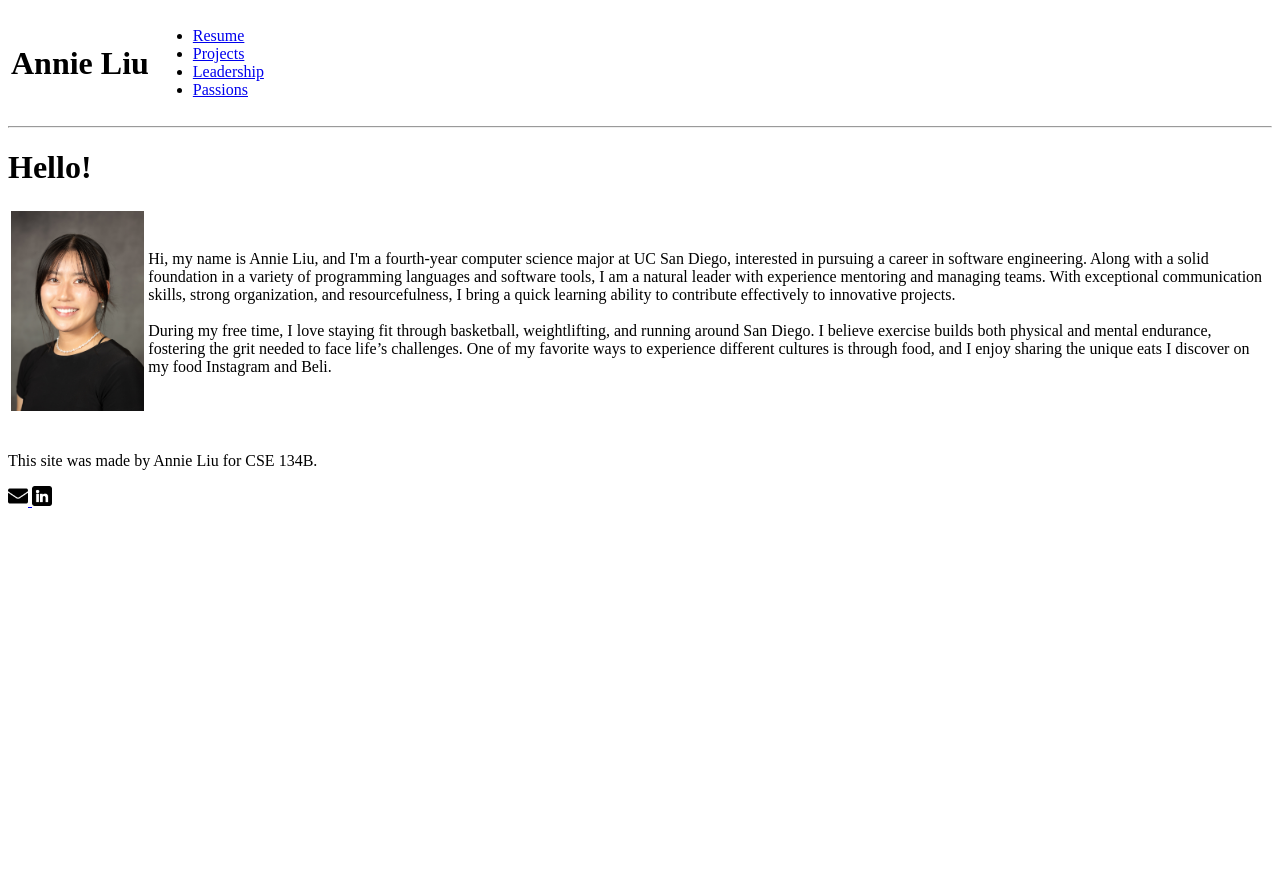
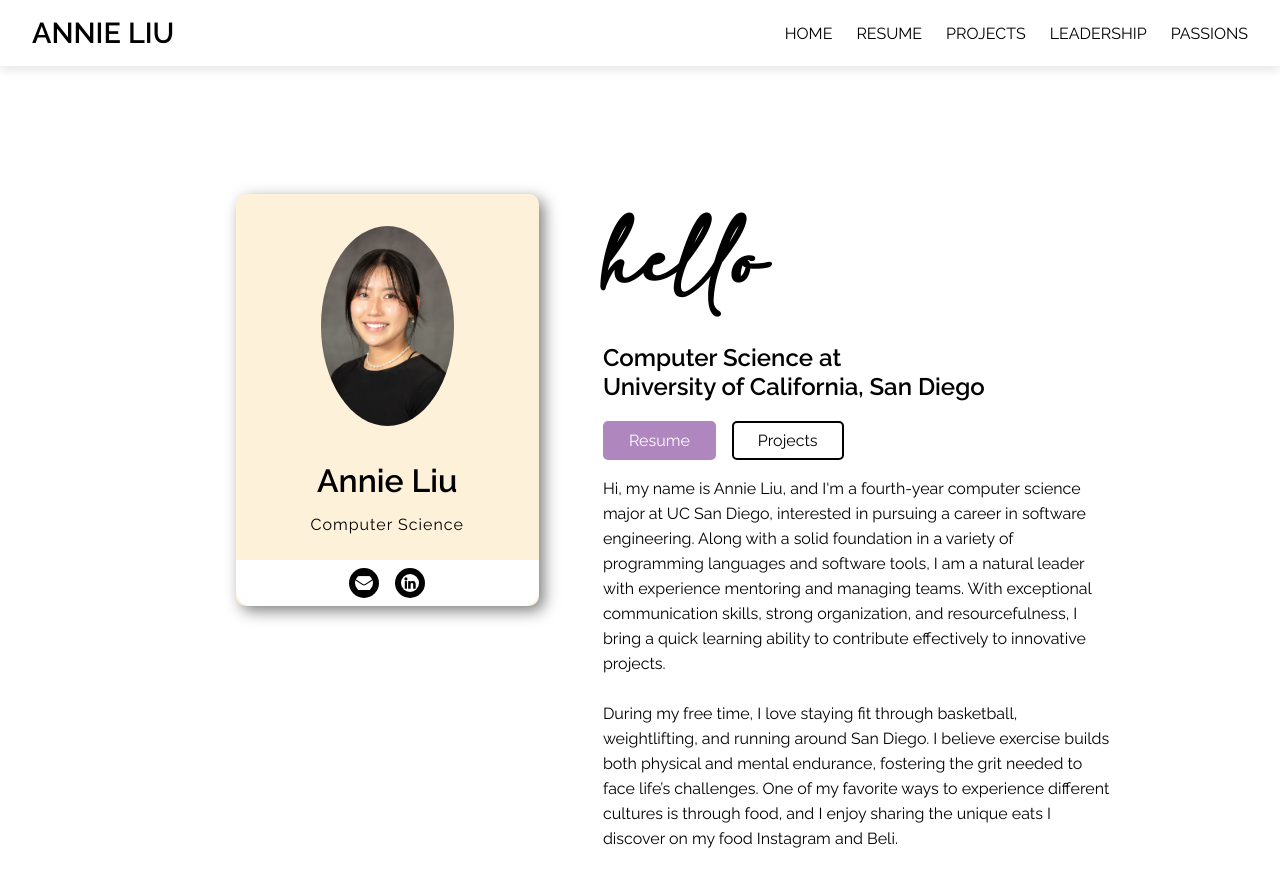
Before and after one commit to aliu104/cse134-portfolio-hw3, a plain HTML site: page index.html in a window 1280 px wide. Shown: the top 870 px of the page. Before the commit the page ends 800 px from the top, so only its background shows below. Drawn offline with Linux system fonts and the light colour scheme; a web font is replaced by a local one.

Commit message:
done w home page lmao

```diff
--- a/index.html
+++ b/index.html
@@ -5,49 +5,79 @@
     <meta name="viewport" content="width=device-width, initial-scale=1.0">
     <title>Annie Liu</title>
     <link rel="icon" href="assets/butterfly.png" type="image/png">
+    <link rel="stylesheet" href="styles/globals.css">
+    <link rel="stylesheet" href="styles/navbar.css">
+    <link rel="stylesheet" href="styles/home.css">
 </head>
 <body>
-    <header>
-        <!-- Table layout to place H1 and nav side by side, nav at the end of the screen -->
-        <table>
-            <tr>
-                <td>
-                    <h1>Annie Liu</h1>
-                </td>
-                <td>
+
+    <header class="navbar">
+        <h1>ANNIE LIU</h1>
+
         <nav>
-                        <ul>
+            <!-- <label for="menu-toggle" class="hamburger">&#9776;</label> -->
+
+            <ul class="desktop-bar">
+                <li><a href="index.html">Home</a></li>
                 <li><a href="resume.html">Resume</a></li>
                 <li><a href="projects.html">Projects</a></li>
                 <li><a href="leadership.html">Leadership</a></li>
                 <li><a href="passions.html">Passions</a></li>
             </ul>
+
+            <!-- Hamburger Menu (Visible on Smaller Screens) -->
+            <input type="checkbox" id="menu-toggle">
+            <label for="menu-toggle" class="hamburger">
+                <span></span>
+                <span></span>
+                <span></span>
+            </label>
+
+            <ul class="mobile-menu">
+                <li><a href="index.html">Home</a></li>
+                <li><a href="resume.html">Resume</a></li>
+                <li><a href="projects.html">Projects</a></li>
+                <li><a href="leadership.html">Leadership</a></li>
+                <li><a href="passions.html">Passions</a></li>
+            </ul>
+
         </nav>
-                </td>
-            </tr>
-        </table>
     </header>
 
+
     <main>
-        <hr>
-        <h1>Hello!</h1>
 
-        <table>
-            <tr>
-                <!-- Profile Picture -->
-                <td>
-                    <img src="assets/profile.jpg" alt="Profile Picture" height="200">
-                </td>
+        <div class="hero-section">
+            <div class="profile-card">
+                <img src="assets/profile.jpg" alt="Annie Liu" >
+                <h1>Annie Liu</h1>
+                <p>Computer Science</p>
+                <div class="profile-card-footer">
+                    <a href="mailto:anniejiaqiliu@gmail.com" class="icon-circle">
+                        <img src="assets/email.png" alt="Email">
+                    </a>
+                    <a href="https://linkedin.com/in/anniejiaqiliu" class="icon-circle">
+                        <img src="assets/linkedin.png" alt="LinkedIn">
+                    </a>
+                </div>
+            </div>
 
-                <!-- Welcome Message -->
-                <td>
-                    <p>Hi, my name is <span class="highlight">Annie Liu</span>, and I'm a fourth-year computer science major at UC San Diego, interested in pursuing a career in software engineering. Along with a solid foundation in a variety of programming languages and software tools, I am a natural leader with experience mentoring and managing teams. With exceptional communication skills, strong organization, and resourcefulness, I bring a quick learning ability to contribute effectively to innovative projects.<br><br>
+            <div class="about-section">
+                <h1>hello</h1>
+                <h2>
+                    Computer Science at <br>
+                    University of California, San Diego
+                </h2>
+                <div class="buttons">
+                    <a href="resume.html" class="btn btn-primary">Resume</a>
+                    <a href="projects.html" class="btn btn-secondary">Projects</a>
+                </div>
+                <p>
+                    Hi, my name is Annie Liu, and I'm a fourth-year computer science major at UC San Diego, interested in pursuing a career in software engineering. Along with a solid foundation in a variety of programming languages and software tools, I am a natural leader with experience mentoring and managing teams. With exceptional communication skills, strong organization, and resourcefulness, I bring a quick learning ability to contribute effectively to innovative projects.<br><br>
                     During my free time, I love staying fit through basketball, weightlifting, and running around San Diego. I believe exercise builds both physical and mental endurance, fostering the grit needed to face life’s challenges. One of my favorite ways to experience different cultures is through food, and I enjoy sharing the unique eats I discover on my food Instagram and Beli.
-
                 </p>
-                </td>
-            </tr>
-        </table>
+            </div>
+        </div>
 
     </main>
 
@@ -56,16 +86,6 @@
             <br>
             <p>This site was made by Annie Liu for CSE 134B.</p>
         </div>
-
-        <!-- Social Media Icons -->
-        <div>
-            <a href="mailto:anniejiaqiliu@gmail.com" target="_blank" title="Email anniejiaqiliu@gmail.com">
-                <img src="assets/email.png" width="20" alt="Email">
-            </a>
-            <a href="https://linkedin.com/in/anniejiaqiliu" target="_blank" title="Stay posted with me on LinkedIn">
-                <img src="assets/linkedin.png" width="20" alt="LinkedIn">
-            </a>
-        </div>
     </footer>
 
 </body>
--- /dev/null
+++ b/styles/globals.css
@@ -0,0 +1,22 @@
+@import url('https://fonts.googleapis.com/css2?family=Stalemate&display=swap');
+@import url('https://fonts.googleapis.com/css2?family=Raleway:wght@300;400;600&display=swap');
+
+@font-face {
+    font-family: 'Adelia';
+    src: url('../fonts/adelia.woff2') format('woff2'), /* Preferred */
+         url('../fonts/adelia.woff') format('woff'); /* Fallback */
+    font-weight: normal;
+    font-style: normal;
+}
+
+:root {
+    --font-primary: 'Raleway', sans-serif;
+    --font-heading: 'Adelia';
+    --secondary-color: #fdf1d9;
+    --hover-color-dark: #B086BF;
+    --hover-color-light: #e0c7ea;
+}
+
+* {
+    box-sizing: border-box;
+}
--- /dev/null
+++ b/styles/home.css
@@ -0,0 +1,181 @@
+body {
+    font-family: var(--font-primary);
+    padding-top: 70px;
+}
+
+
+/* Hero Section - Parent Flexbox */
+.hero-section {
+    display: flex;
+    align-items: center;
+    justify-content: flex-end;
+    padding: 10%;
+    position: relative;
+}
+
+
+/* Profile Card */
+.profile-card {
+    background: var(--secondary-color); /* Soft yellow background */
+    padding: 2rem 0 0 0;
+    border-radius: 10px;
+    box-shadow: 5px 5px 15px rgba(0, 0, 0, 0.5);
+    text-align: center;
+    width: 30%;
+    min-width: 300px;
+    max-width: 500px;
+    margin: 2rem 0 2rem 2rem;
+    flex-direction: column;
+    position: sticky;
+    top: 50%;
+    left: 10%;
+    z-index: 2;
+    transform: translateY(-50%);
+}
+
+.profile-card img {
+    height: 200px;
+    border-radius: 50%;
+    object-fit: cover;
+    margin-bottom: 1rem;
+}
+
+.profile-card h1 {
+    font-family: var(--font-primary);
+    font-size: 2rem;
+    margin: 1rem;
+}
+
+.profile-card p {
+    font-size: 1rem;
+    letter-spacing: 1px;
+    margin-top: 0px;
+    padding-bottom: 10px;
+}
+
+/* White Bottom Section */
+.profile-card-footer {
+    background: white;
+    display: flex;
+    justify-content: center;
+    width: 100%;
+    border-top-left-radius: 0px;
+    border-top-right-radius: 0px;
+    border-bottom-left-radius: 15px;
+    border-bottom-right-radius: 15px;
+    /* padding: 1.5rem; */
+    margin-top: 0px; /* Pushes it to the bottom */
+}
+
+/* Social Media Icons */
+.icon-circle {
+    display: flex;
+    align-items: center;
+    justify-content: center;
+    width: 30px; /* Circle size */
+    height: 30px;
+    border-radius: 50%;
+    background: black; /* Dark background */
+    transition: background 0.3s ease-in-out;
+    overflow: hidden;
+    margin: 0.5rem;
+    padding: 0rem;
+}
+
+/* Hover Effect */
+.icon-circle:hover {
+    background: var(--hover-color-dark);
+}
+
+/* Centered Logo */
+.icon-circle img {
+    width: 60%; /* Ensures dynamic scaling */
+    height: 60%;
+    margin: 0px;
+    object-fit: contain; /* Ensures the icon fits properly */
+    filter: invert(1); /* Makes icons white */
+}
+
+
+/* About Section */
+.about-section {
+    position: relative;
+    width: 60%;
+    padding: 0 2rem 0 4rem;
+    box-sizing: border-box;
+    /* margin-left: 10%; */
+    z-index: 1; /* Lower than profile card */
+}
+
+.about-section h1 {
+    margin-top: 2rem;
+    font-family: var(--font-heading);
+    font-size: 4rem;
+}
+
+.about-section h2 {
+    font-size: 1.5rem;
+}
+
+.about-section p {
+    line-height: 25px;
+}
+
+.buttons {
+    display: flex;
+    gap: 1rem;
+}
+
+.btn-primary {
+    background-color: var(--hover-color-dark);
+    color: white;
+    padding: 0.5rem 1.5rem;
+    border-radius: 5px;
+    text-decoration: none;
+    border: 2px solid transparent; /* Keeps button size consistent */
+}
+
+.btn-primary:hover {
+    background: white;
+    color: black;
+    border: 2px solid var(--hover-color-dark);
+}
+
+.btn-secondary {
+    border: 2px solid black;
+    color: black;
+    padding: 0.5rem 1.5rem;
+    border-radius: 5px;
+    text-decoration: none;
+}
+
+@media (max-width: 768px) {
+    .hero-section {
+        flex-direction: column;
+        align-items: center; /* Centers everything */
+        justify-content: center;
+        flex-wrap: wrap;
+        padding: 0;
+    }
+
+    .about-section {
+        padding: 0;
+    }
+
+    .buttons {
+        justify-content: center;
+    }
+
+    .profile-card {
+        left: 0;
+        margin: 10%;
+        position: relative;
+        /* transform: 0; */
+        transform: translateY(0%);
+    }
+
+    .about-section {
+        text-align: center;
+        width: 80%;
+    }
+}
--- /dev/null
+++ b/styles/navbar.css
@@ -0,0 +1,119 @@
+/* Navigation Bar */
+.navbar {
+    position: fixed;  /* Keeps it at the top */
+    top: 0;
+    left: 0;
+    width: 100%;
+    background: #fff; /* White background */
+    box-shadow: 0 4px 10px rgba(0, 0, 0, 0.1); /* Adds a subtle shadow */
+    padding: 1rem 2rem;
+    /*padding-right: 50px; */
+    margin: 0;
+    display: flex;
+    justify-content: space-between;
+    align-items: center;
+    z-index: 1000; /* Ensures it stays on top */
+    text-transform: uppercase;
+}
+
+/* Title */
+.navbar h1 {
+    font-size: 1.8rem;
+    font-weight: bold;
+    margin: 0;
+}
+
+/* Desktop View */
+nav {
+    display: flex;
+}
+
+.desktop-bar {
+    display: flex;
+    list-style: none;
+    gap: 1.5rem;
+    margin: 0;
+    padding: 0;
+}
+
+.desktop-bar a {
+    text-decoration: none;
+    color: black;
+    font-size: 1rem;
+    font-weight: 500;
+    transition: color 0.3s ease;
+}
+
+.desktop-bar a:hover {
+    color: var(--hover-color-dark); /* Change color on hover */
+}
+
+/* Mobile Menu (Hidden by Default) */
+.mobile-menu {
+    display: none;
+    flex-direction: column;
+    position: absolute;
+    top: 70px;
+    left: 0;
+    width: 100%;
+    background-color: var(--hover-color-dark);
+    list-style: none;
+    padding: 0;
+    margin: 0;
+}
+
+.mobile-menu li {
+    text-align: center;
+    padding: 10px;
+}
+
+.mobile-menu a {
+    text-decoration: none;
+    color: white;
+    padding: 10px 15px;
+    display: block;
+}
+
+.mobile-menu a:hover {
+    color: black;
+    background-color: var(--hover-color-light);
+}
+
+/* Hamburger Icon */
+.hamburger {
+    display: none;
+    flex-direction: column;
+    cursor: pointer;
+    margin-left: auto;
+    position: relative;
+}
+
+.hamburger span {
+    background: rgb(0, 0, 0);
+    height: 4px;
+    width: 30px;
+    margin: 5px;
+    /* margin-right: 50px; */
+    transition: 0.4s;
+}
+
+/* Hide Checkbox */
+#menu-toggle {
+    display: none;
+}
+
+/* Responsive Styles */
+@media (max-width: 768px) {
+    .desktop-bar {
+        display: none; /* Hide Full Menu */
+    }
+
+    .hamburger {
+        display: flex; /* Show Hamburger */
+    }
+
+    /* Show Mobile Menu when Checkbox is Checked */
+    #menu-toggle:checked ~ .mobile-menu {
+        display: flex;
+    }
+}
```
Also changed, not shown: leadership.html (+1 -0 lines), fonts/adelia.woff (added), fonts/adelia.woff2 (added), 1 other file. Lines whose indentation alone changed are shown as unchanged.
